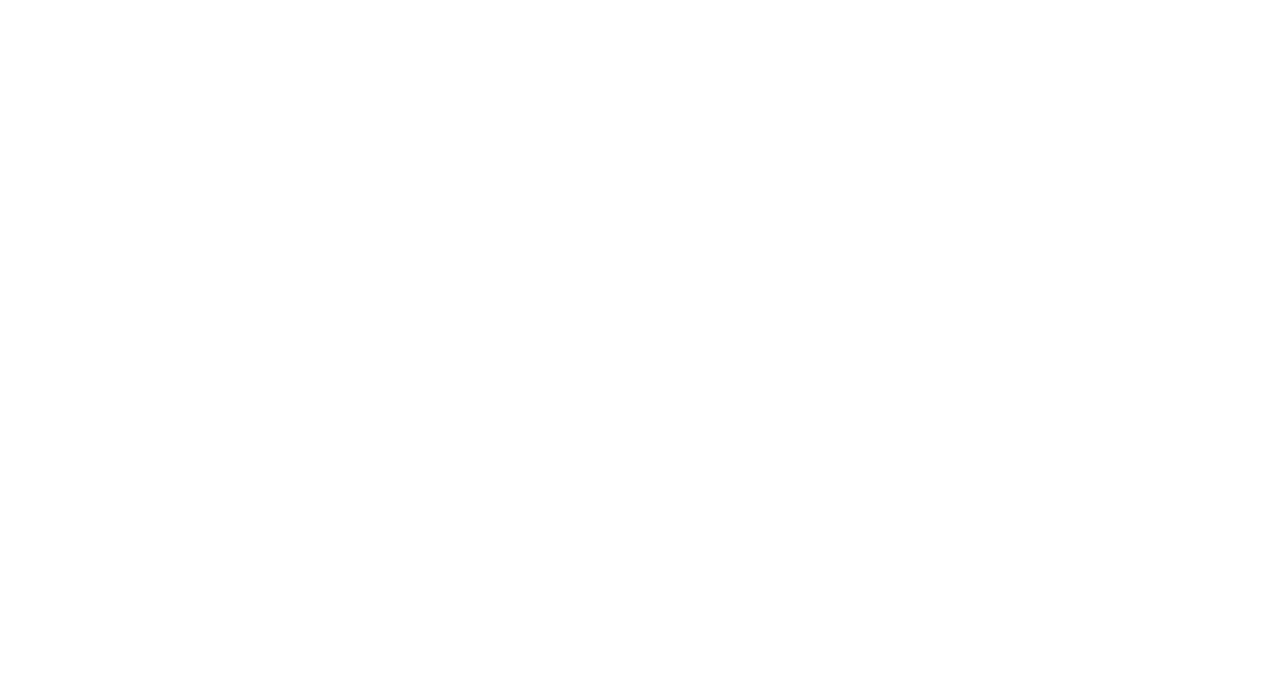
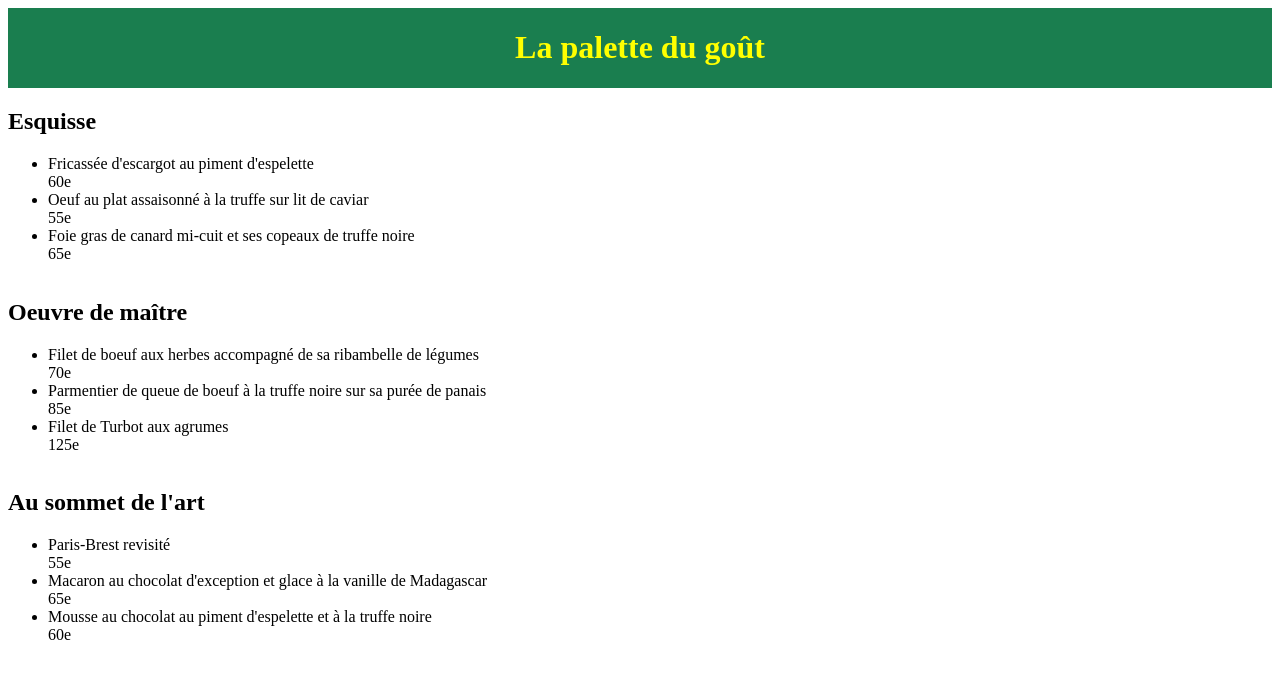
Before and after one commit to AssmaMarjane/P3_OCR, a plain HTML site: page Contenu/menuvert.html in a window 1280 px wide. Drawn offline with Linux system fonts and the light colour scheme; files that its build step writes are made by us from their sources.

Commit message:
HTML: rédaction de chaques menus

```diff
--- a/Contenu/menubleu.html
+++ b/Contenu/menubleu.html
@@ -0,0 +1,67 @@
+<!DOCTYPE html>
+<html lang="fr">
+
+<head>
+    <meta charset="utf-8">
+    <link rel="stylesheet" href="./CSS/style.css" />
+    <link rel="stylesheet" href="./CSS/all.css" />
+
+    <title>Ohmyfood</title>
+    <meta name="viewport" content="width=device-width"/>
+</head>
+<body>
+    <header>
+        <h1>Le délice des papilles</h1>
+    </header>
+    <section id="blocEntrée_bleu">
+        <h2>Pour bien commencer</h2>
+        <ul>
+            <li>
+                <div class="partieText">Tartare de thon assaisonné au yuzu</div>
+                <div class="partiePrix">55e</div>
+            </li>
+            <li>
+                <div class="partieText">Bouchée de homard croustillant et sa farandole de petits légumes</div>
+                <div class="partiePrix">89e</div>
+            </li>
+            <li>
+                <div class="partieText">Velouté de cèpes aux truffes</div>
+                <div class="partiePrix">56e</div>
+            </li>
+        </ul>
+    </section>
+    <section id="blocPlat_bleu">
+        <h2>Pour bien continuer</h2>
+        <ul>
+            <li>
+                <div class="partieText">Poulet rôti aux herbes de provence et sa crème de truffe</div>
+                <div class="partiePrix">110e</div>
+            </li>
+            <li>
+                <div class="partieText">Langouste rôtie et ses légumes de saison</div>
+                <div class="partiePrix">225e</div>
+            </li>
+            <li>
+                <div class="partieText">Côte de boeuf angus et sa purée de panais</div>
+                <div class="partiePrix">115e</div>
+            </li>
+        </ul>
+    </section>
+    <section id="blocDessert_bleu">
+        <h2>Pour bien terminer</h2>
+        <ul>
+            <li>
+                <div class="partieText">Farandole de desserts du chef</div>
+                <div class="partiePrix">55e</div>
+            </li>
+            <li>
+                <div class="partieText">Crème brulée revisitée</div>
+                <div class="partiePrix">60e</div>
+            </li>
+            <li>
+                <div class="partieText">Tiramisu à la noisette</div>
+                <div class="partiePrix">55e</div>
+            </li>
+        </ul>
+    </section>
+</body>
--- a/Contenu/menuvert.html
+++ b/Contenu/menuvert.html
@@ -0,0 +1,67 @@
+<!DOCTYPE html>
+<html lang="fr">
+
+<head>
+    <meta charset="utf-8">
+    <link rel="stylesheet" href="./CSS/style.css" />
+    <link rel="stylesheet" href="./CSS/all.css" />
+
+    <title>Ohmyfood</title>
+    <meta name="viewport" content="width=device-width"/>
+</head>
+<body>
+    <header>
+        <h1>La palette du goût</h1>
+    </header>
+    <section id="blocEntrée_vert">
+        <h2>Esquisse</h2>
+        <ul>
+            <li>
+                <div class="partieText">Fricassée d'escargot au piment d'espelette</div>
+                <div class="partiePrix">60e</div>
+            </li>
+            <li>
+                <div class="partieText">Oeuf au plat assaisonné à la truffe sur lit de caviar</div>
+                <div class="partiePrix">55e</div>
+            </li>
+            <li>
+                <div class="partieText">Foie gras de canard mi-cuit et ses copeaux de truffe noire</div>
+                <div class="partiePrix">65e</div>
+            </li>
+        </ul>
+    </section>
+    <section id="blocPlat_vert">
+        <h2>Oeuvre de maître</h2>
+        <ul>
+            <li>
+                <div class="partieText">Filet de boeuf aux herbes accompagné de sa ribambelle de légumes</div>
+                <div class="partiePrix">70e</div>
+            </li>
+            <li>
+                <div class="partieText">Parmentier de queue de boeuf à la truffe noire sur sa purée de panais</div>
+                <div class="partiePrix">85e</div>
+            </li>
+            <li>
+                <div class="partieText">Filet de Turbot aux agrumes</div>
+                <div class="partiePrix">125e</div>
+            </li>
+        </ul>
+    </section>
+    <section id="blocDessert_vert">
+        <h2>Au sommet de l'art</h2>
+        <ul>
+            <li>
+                <div class="partieText">Paris-Brest revisité</div>
+                <div class="partiePrix">55e</div>
+            </li>
+            <li>
+                <div class="partieText">Macaron au chocolat d'exception et glace à la vanille de Madagascar</div>
+                <div class="partiePrix">65e</div>
+            </li>
+            <li>
+                <div class="partieText">Mousse au chocolat au piment d'espelette et à la truffe noire</div>
+                <div class="partiePrix">60e</div>
+            </li>
+        </ul>
+    </section>
+</body>
```
Also changed, not shown: Contenu/menurose.html (+4 -4 lines), Contenu/menuviolet.html (+58 -0 lines).
